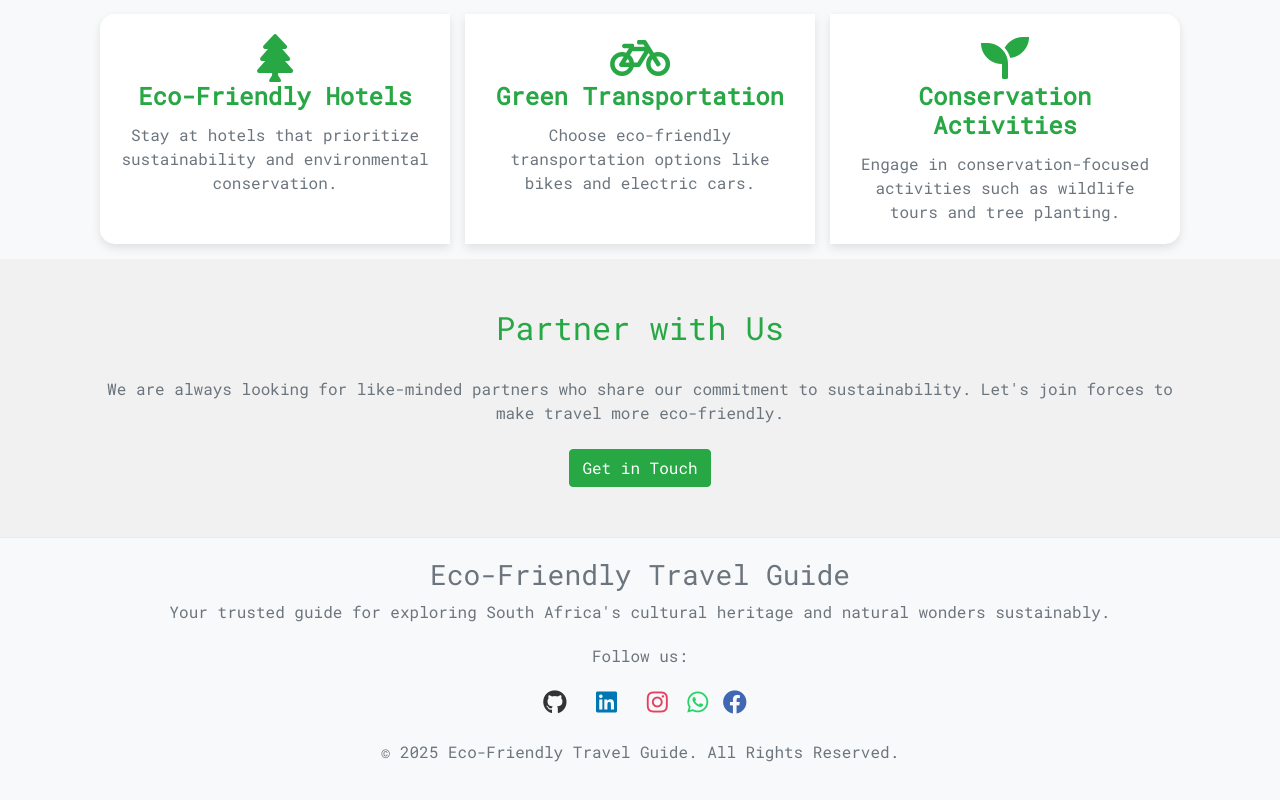
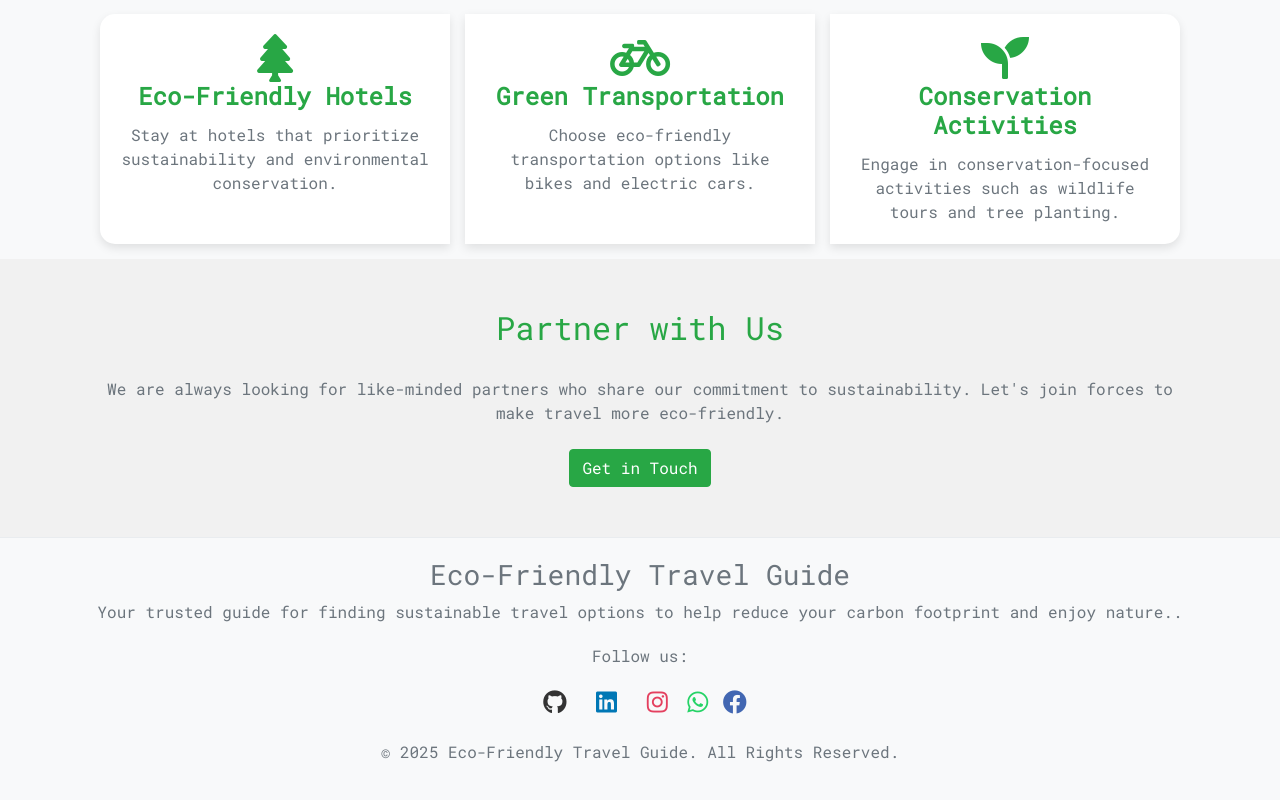
Before and after one commit to tholumuzikhuboni/eco-friendly-travel-guide, a plain HTML site: page about/index.html in a window 1280 px wide. Shown: the part 429-1229 px from the top of the page. Drawn offline with nearby package versions, Linux system fonts and the light colour scheme.

Commit message:
Update index.html

```diff
--- a/about/index.html
+++ b/about/index.html
@@ -229,7 +229,7 @@
 
         <div class="company-info" style="margin-bottom: 20px;">
             <h3>Eco-Friendly Travel Guide</h3>
-            <p>Your trusted guide for exploring South Africa's cultural heritage and natural wonders sustainably.</p>
+            <p>Your trusted guide for finding sustainable travel options to help reduce your carbon footprint and enjoy nature..</p>
         </div>
 
         <!-- Social Media Links -->
```
